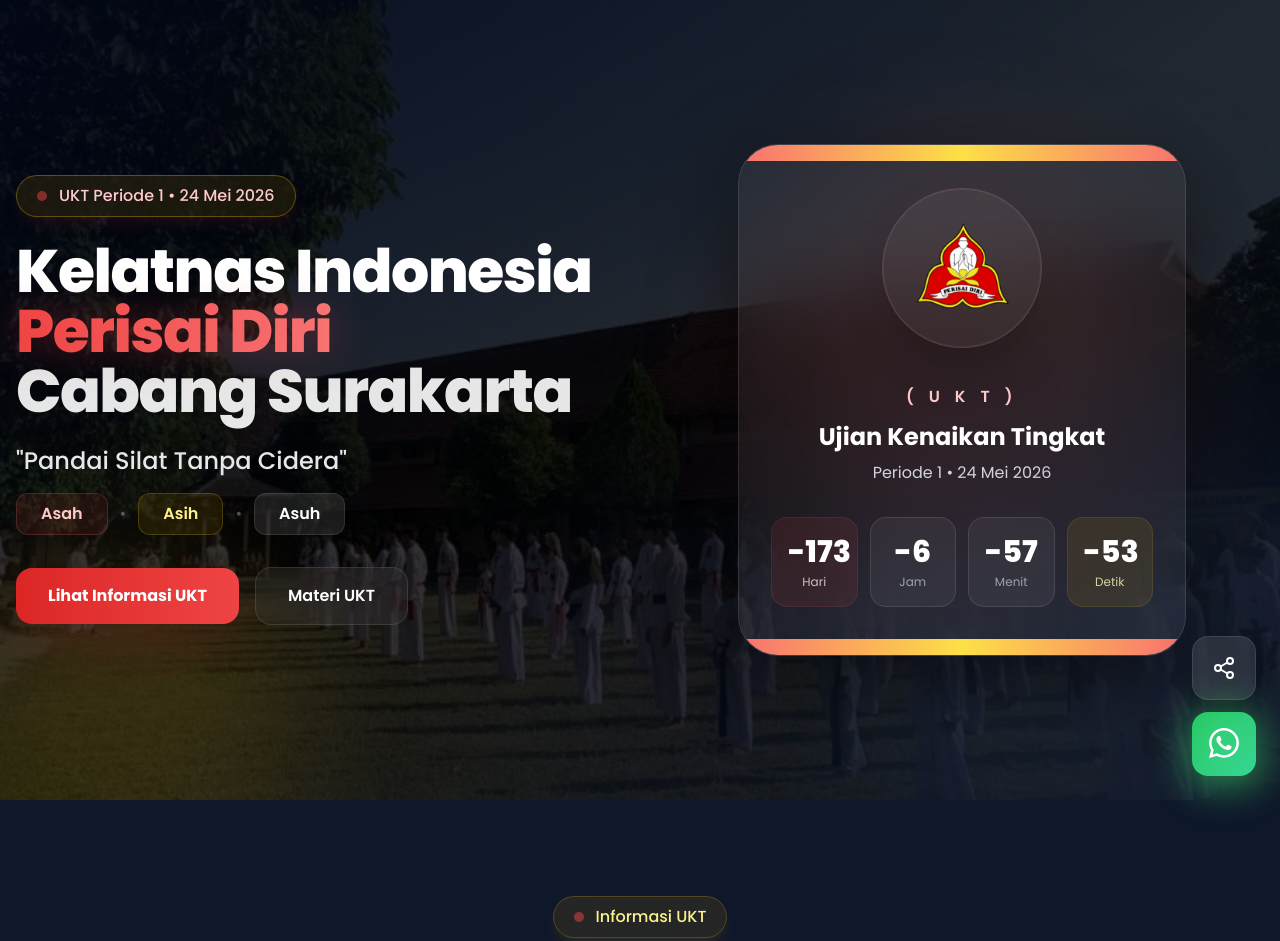
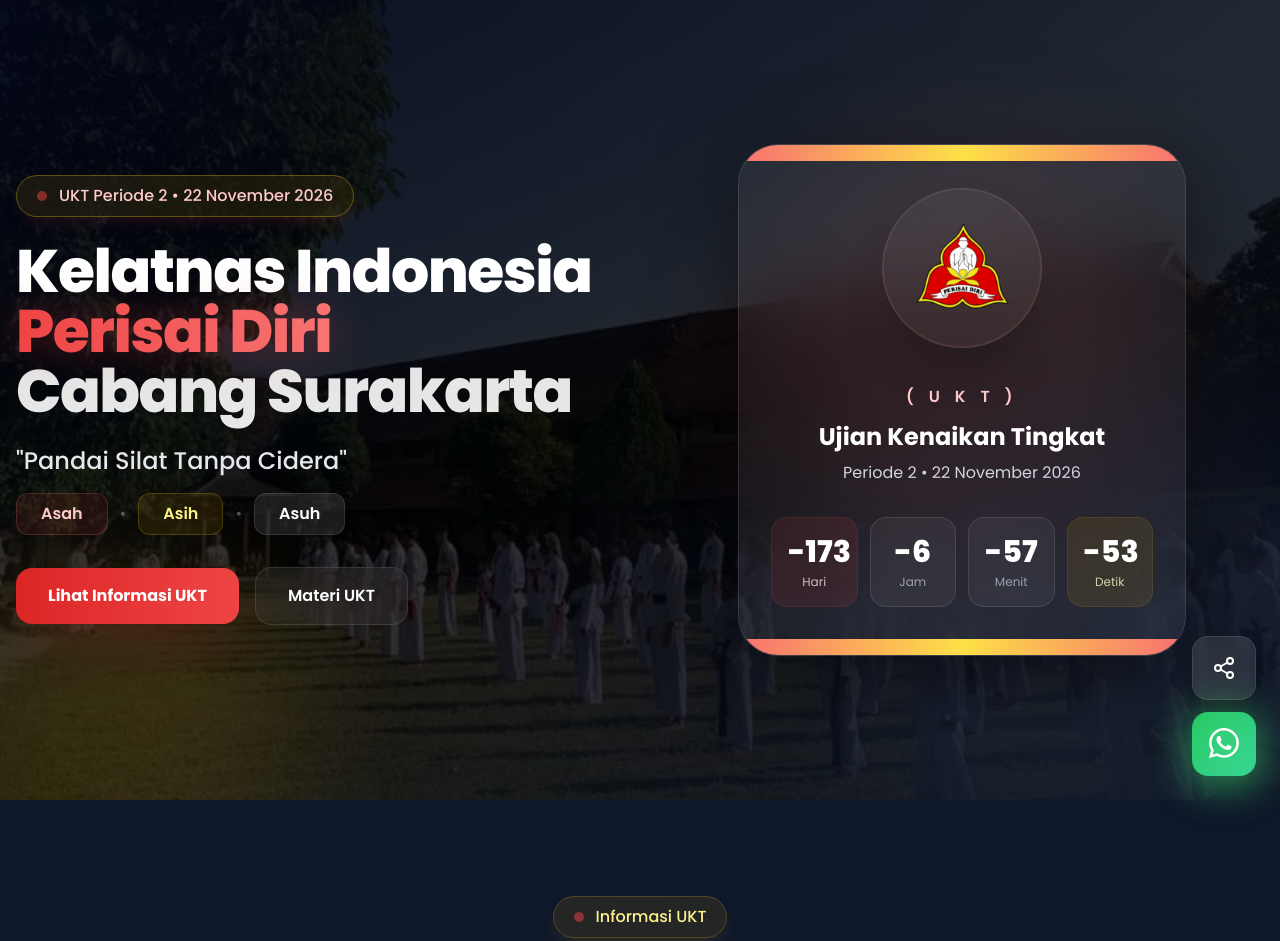
Before and after one commit to hanizarfs/ukt.perisaidirisolo, a plain HTML site: page index.html in a window 1280 px wide. Shown: the top 941 px of the page. Drawn offline with nearby package versions, Linux system fonts and the light colour scheme.

Commit message:
ukt periode 2

```diff
--- a/index.html
+++ b/index.html
@@ -4,7 +4,7 @@
         <meta charset="UTF-8" />
         <meta name="viewport" content="width=device-width, initial-scale=1.0" />
 
-        <title>UKT Periode 1 Kelatnas Indonesia Perisai Diri Cabang Surakarta Tahun 2026</title>
+        <title>UKT Periode 2 Kelatnas Indonesia Perisai Diri Cabang Surakarta Tahun 2026</title>
 
         <link rel="icon" href="favicon.ico" type="image/x-icon" />
 
@@ -99,7 +99,7 @@
                             <div class="inline-flex items-center gap-3 px-5 py-2 rounded-full border border-yellow-400/30 bg-yellow-500/10 backdrop-blur-xl text-red-200 font-medium mb-6 shadow-lg shadow-red-500/10">
                                 <span class="w-2.5 h-2.5 bg-red-500 rounded-full animate-pulse shadow-lg shadow-red-500"> </span>
 
-                                UKT Periode 1 • 24 Mei 2026
+                                UKT Periode 2 • 22 November 2026
                             </div>
 
                             <!-- TITLE -->
@@ -171,7 +171,7 @@
 
                                         <h2 class="text-2xl font-bold mb-2 text-white">Ujian Kenaikan Tingkat</h2>
 
-                                        <p class="text-gray-300">Periode 1 • 24 Mei 2026</p>
+                                        <p class="text-gray-300">Periode 2 • 22 November 2026</p>
                                     </div>
 
                                     <!-- COUNTDOWN -->
@@ -273,7 +273,7 @@
                     </a>
 
                     <!-- ITEM -->
-                    <a href="https://docs.google.com/forms/d/e/1FAIpQLSciqE_EHCp5ZCAQgjjl31m9K1xGbREoav3UT36_xc6CuKTnIg/viewform" target="_blank" class="group relative overflow-hidden rounded-[2rem] border border-white/10 bg-white/5 backdrop-blur-2xl p-5 md:p-6 hover:scale-[1.02] transition duration-300 shadow-[0_10px_40px_rgba(0,0,0,0.35)]">
+                    <a href="https://forms.gle/brRggJ5w5PehWBY39" target="_blank" class="group relative overflow-hidden rounded-[2rem] border border-white/10 bg-white/5 backdrop-blur-2xl p-5 md:p-6 hover:scale-[1.02] transition duration-300 shadow-[0_10px_40px_rgba(0,0,0,0.35)]">
                         <div class="absolute inset-0 bg-gradient-to-r from-red-500/0 via-red-500/5 to-yellow-400/0 opacity-0 group-hover:opacity-100 transition duration-500"></div>
 
                         <div class="relative z-10 flex items-center gap-4">
```
